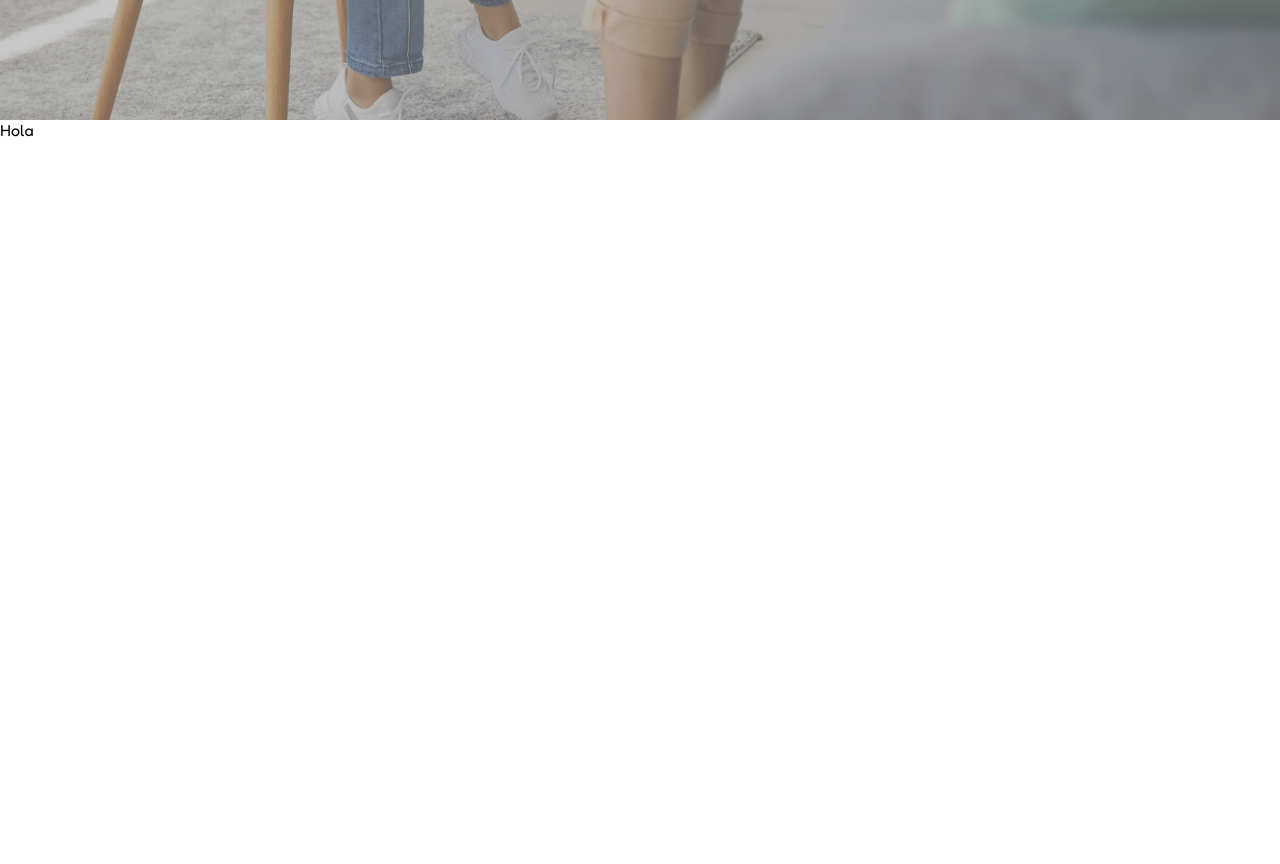
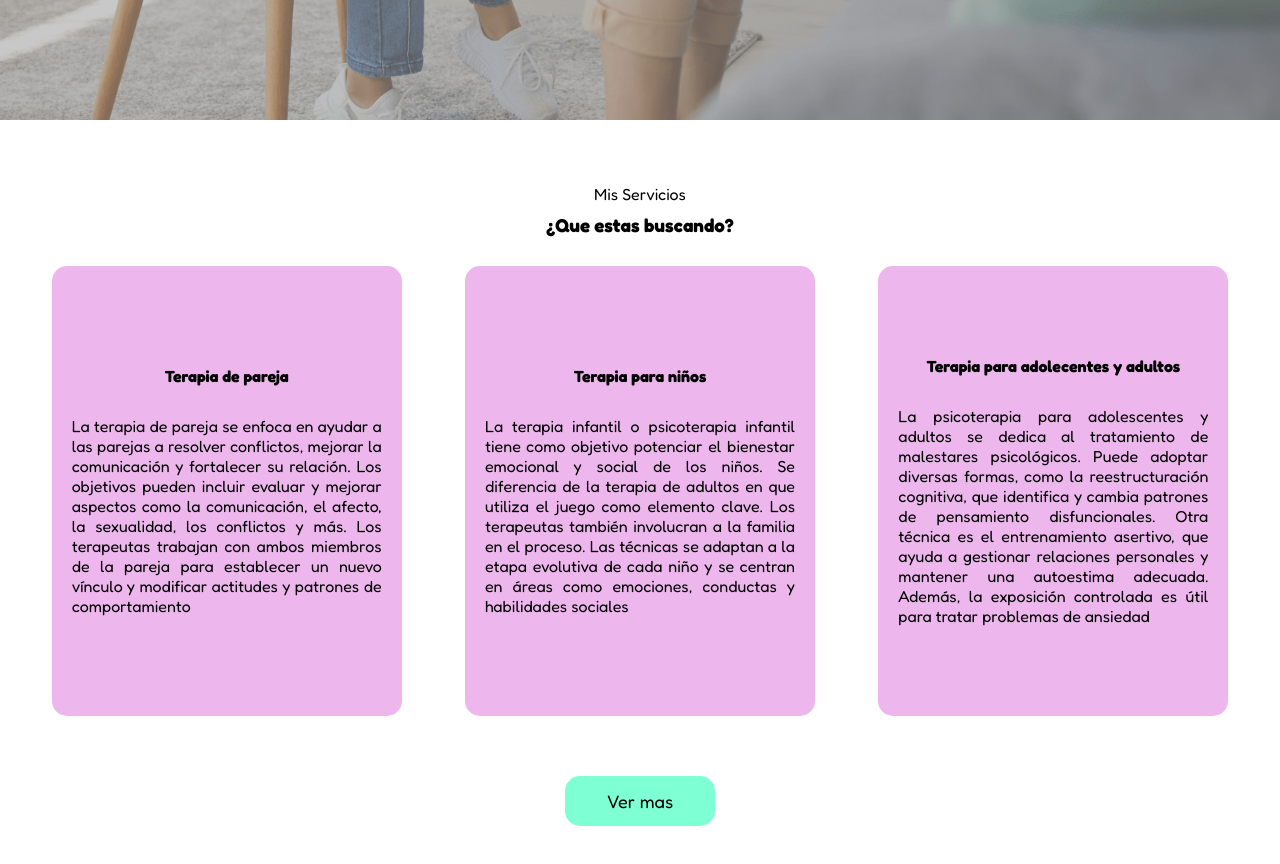
Before and after one commit to Rvilov/depensar, a React (Vite) app: page / in a window 1280 px wide. Shown: the part 780-1644 px from the top of the page. Built offline with nearby package versions, Linux system fonts and the light colour scheme.

Commit message:
Modificando panel de servicios

```diff
--- a/src/components/Services.jsx
+++ b/src/components/Services.jsx
@@ -3,7 +3,40 @@ import "../styles/services.css"
 export function Servicios(){
     return(
         <div className="servicios-div">
-            Hola
+            <span className="servicios-titulo1">
+                Mis Servicios
+            </span>
+            <h3 className="servicios-titulo2">
+                ¿Que estas buscando?
+            </h3>
+
+            <div className="servicios-tipos">
+                <div className="tipo">
+                    <span>
+                        <strong>
+                        Terapia de pareja
+                        </strong>
+                    </span>
+
+                    <p>
+                    La terapia de pareja se enfoca en ayudar a las parejas a resolver conflictos, mejorar la comunicación y fortalecer su relación. Los objetivos pueden incluir evaluar y mejorar aspectos como la comunicación, el afecto, la sexualidad, los conflictos y más. Los terapeutas trabajan con ambos miembros de la pareja para establecer un nuevo vínculo y modificar actitudes y patrones de comportamiento
+                    </p>
+                </div>
+                <div className="tipo">
+                    <span><strong>Terapia para niños</strong></span>
+                    <p>
+                    La terapia infantil o psicoterapia infantil tiene como objetivo potenciar el bienestar emocional y social de los niños. Se diferencia de la terapia de adultos en que utiliza el juego como elemento clave. Los terapeutas también involucran a la familia en el proceso. Las técnicas se adaptan a la etapa evolutiva de cada niño y se centran en áreas como emociones, conductas y habilidades sociales
+                    </p>
+                </div>
+                <div className="tipo">
+                   <span> <strong>Terapia para adolecentes y adultos </strong></span>
+                   <p>
+                   La psicoterapia para adolescentes y adultos se dedica al tratamiento de malestares psicológicos. Puede adoptar diversas formas, como la reestructuración cognitiva, que identifica y cambia patrones de pensamiento disfuncionales. Otra técnica es el entrenamiento asertivo, que ayuda a gestionar relaciones personales y mantener una autoestima adecuada. Además, la exposición controlada es útil para tratar problemas de ansiedad
+                   </p>
+                </div>
+            </div>
+
+            <button className="servicios-button">Ver mas</button>
         </div>
     )
 }
--- a/src/styles/services.css
+++ b/src/styles/services.css
@@ -1,5 +1,94 @@
 .servicios-div{
-    height: 820px;
+
+    display: flex;
+    justify-content: center;
+    align-items: center;
+
+    flex-direction: column;
+
+
+    height: 760px;
+    padding: 10px 20px 0px 20px;
+
+    background: white
+}
+
+.servicios-titulo2{
+    margin-top: 10px;
+}
+
+.servicios-tipos{
+    display: flex;
+    flex-direction: row;
+
+    justify-content: space-around;
+
+    width: 100%;
 
 
 }
+.tipo{
+
+    display: flex;
+    flex-direction: column;
+    margin-top: 30px;
+    width: 350px;
+    height: 450px;
+    padding: 20px;
+
+    justify-content: center;
+    align-items: center;
+    border-radius: 15px;
+
+    text-align: justify;
+
+    background-color: #EDB7ED;
+    color: black
+
+
+}
+.tipo p{
+    margin-top: 30px;
+}
+
+.servicios-button{
+    border: none;
+    border-radius: 15px;
+    background-color: aquamarine;
+    margin-top: 60px;
+
+    height: 50px;
+    width: 150px;
+
+    font-family: "Fredoka", sans-serif;
+    font-size: 18px;
+}
+
+.servicios-button:hover{
+    background-color: blueviolet;
+    transition: 0.5s;
+    color: white;
+}
+
+@media (max-width: 780px){
+
+    .servicios-div{
+        height: auto;
+        justify-content: center;
+        align-items: center;
+
+        padding: 20px;
+
+
+    }
+    .servicios-tipos{
+        flex-direction: column;
+        justify-content: center;
+        align-items: center;
+    }
+
+    .tipo{
+        margin-top: 60px;
+
+    }
+}
```
